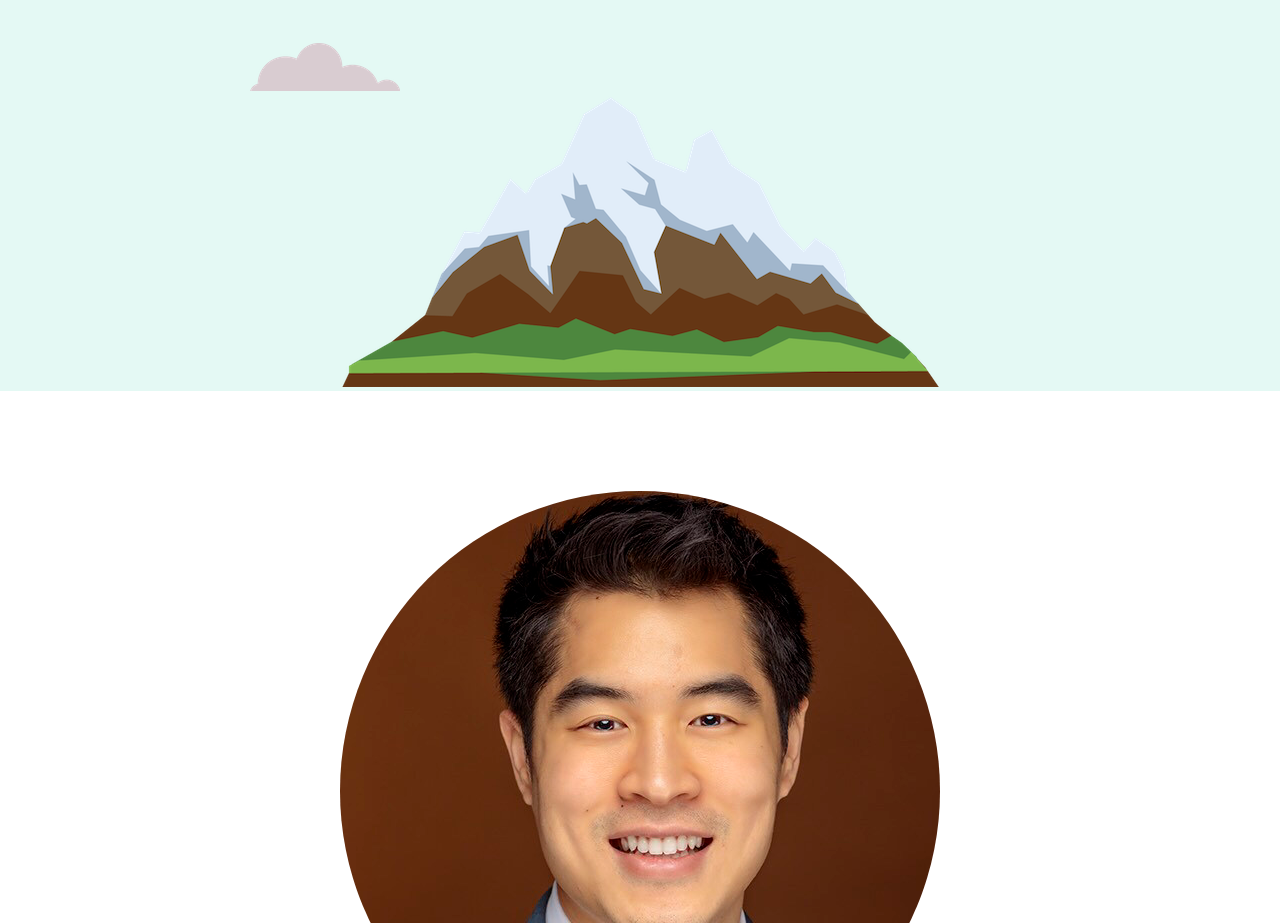
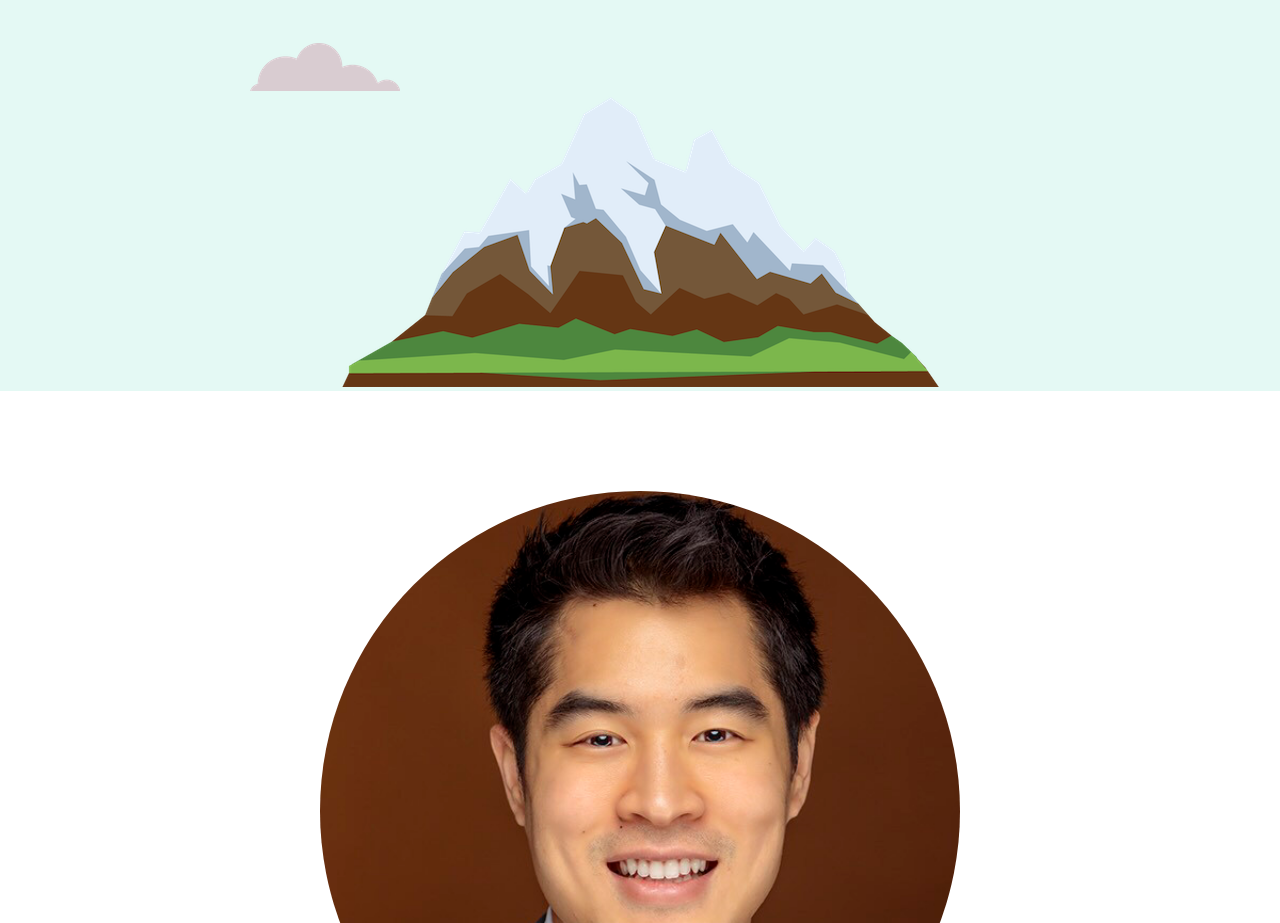
Before and after one commit to pthimsuwan/cv, a plain HTML site: page index.html in a window 1280 px wide. Shown: the part 377-1300 px from the top of the page. Drawn offline with Linux system fonts and the light colour scheme.

Commit message:
change profile pic size

```diff
--- a/css/styles.css
+++ b/css/styles.css
@@ -59,7 +59,8 @@ a:hover{
 }
 
 .profile-pic {
-  border-radius: 50%
+  border-radius: 50%;
+  width: 50%;
 }
 
 .top-container {
```
